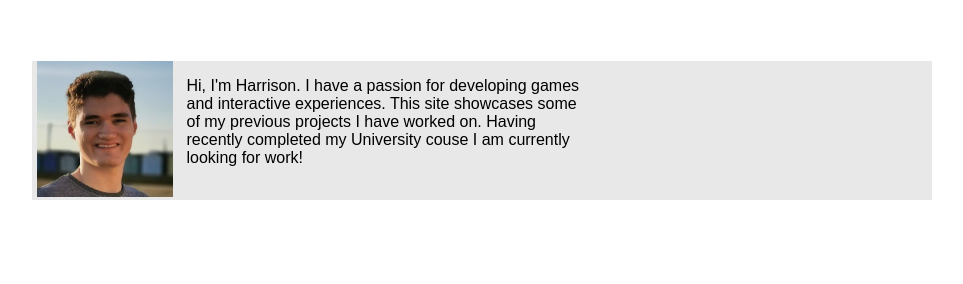
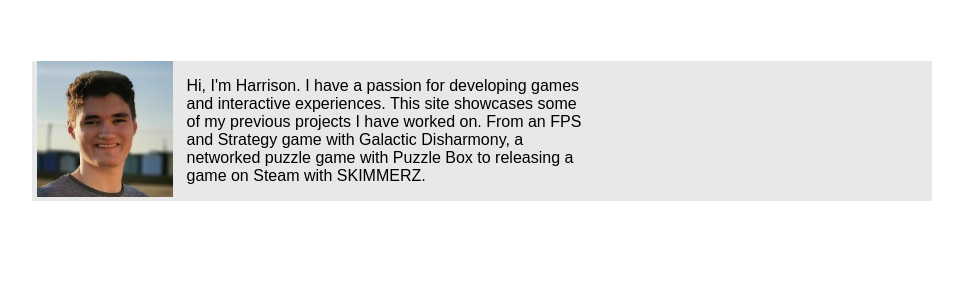
Before and after one commit to HarrisonWent/HarrisonWent, a plain HTML site: page index.html in a window 1280 px wide. Shown: the part 737-1021 px from the top of the page, without its empty margins (158-1121 px from the left). Drawn offline with Linux system fonts and the light colour scheme.

Commit message:
Updated bio

```diff
--- a/index.html
+++ b/index.html
@@ -37,7 +37,7 @@
 			<img src="Images/Me.jpg" alt="Profile picture" style="width:100%;" >
 		</div>
 		<div class="bioItem" style="width:50vmin;">
-			<p>Hi, I'm Harrison. I have a passion for developing games and interactive experiences. This site showcases some of my previous projects I have worked on. Having recently completed my University couse I am currently looking for work!</p>
+			<p>Hi, I'm Harrison. I have a passion for developing games and interactive experiences. This site showcases some of my previous projects I have worked on. From an FPS and Strategy game with Galactic Disharmony, a networked puzzle game with Puzzle Box to releasing a game on Steam with SKIMMERZ.</p>
 		</div>
 	</div>
 
@@ -47,6 +47,10 @@
 	<p style="text-align:center;">
 		During university I have gained experience in developing with the C#, C++ and Python programming languages (In order of proficiency). Additionally a little bit of HTML making this website!
 	<p>
+	<!--<p style="text-align:center;">
+		Bellow are some of my projects I have worked on; creating an , puzzle games with PuzzleBox, Duplipoint and Escape-O-Naught and releasing a game on Steam with SKIMMERZ.
+Having recently completed my University couse I am currently looking for work!
+	<p>-->
 
 	<div class="row">
 		<div class="block">
```
